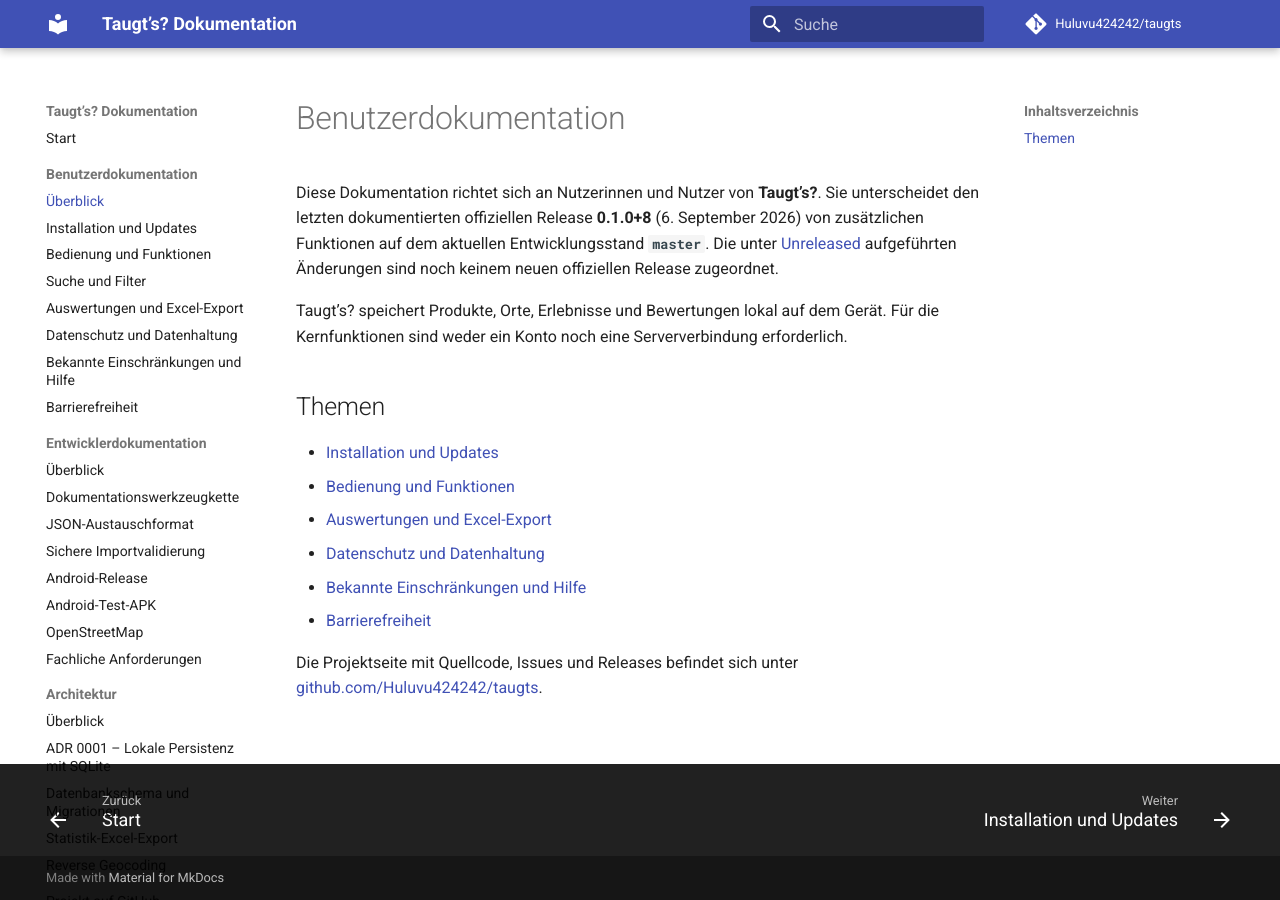
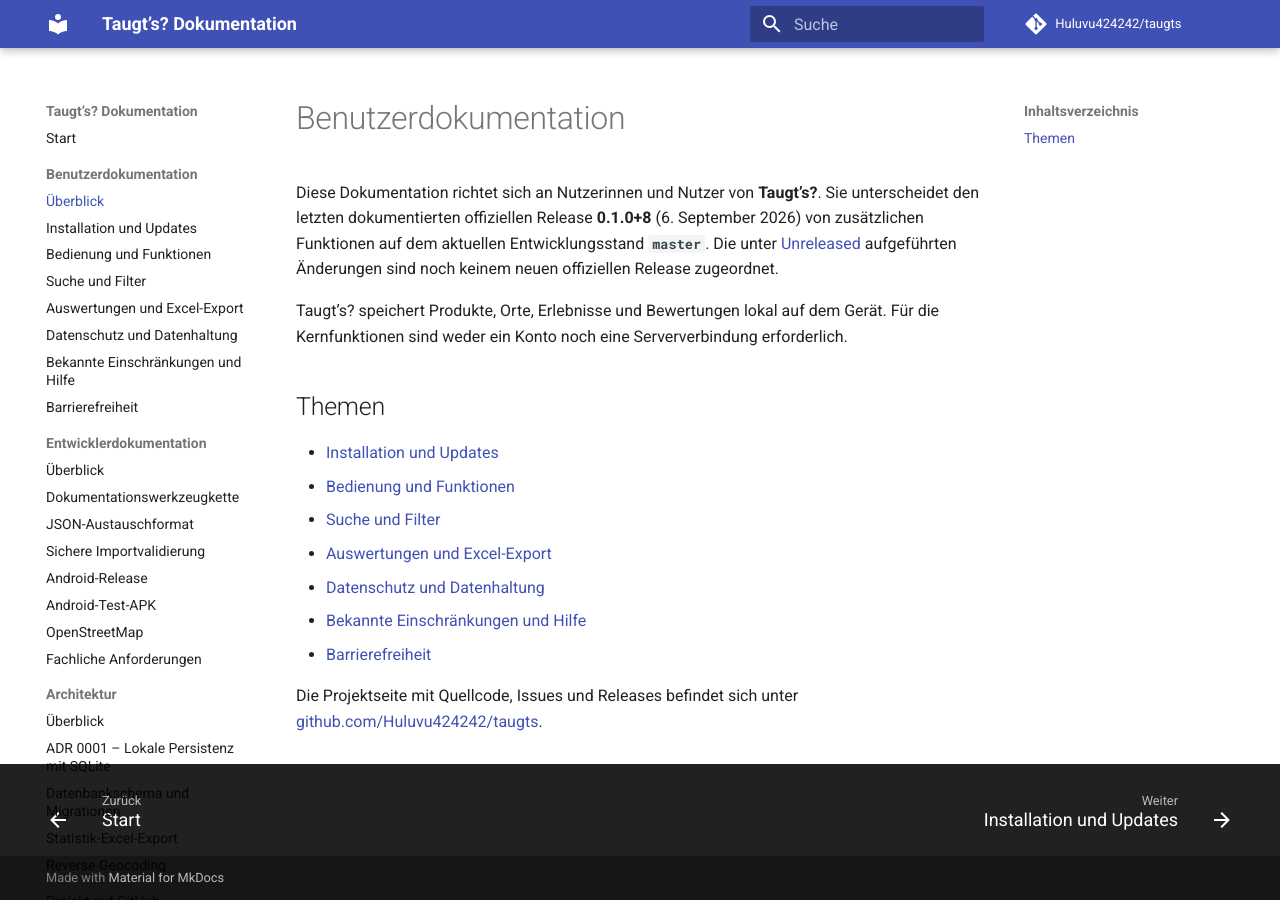
Before and after one commit to Huluvu424242/taugts, an MkDocs documentation site: the page built from docs/benutzer/index.md, in a window 1280 px wide. Built offline with MkDocs 1.6.1 and Material for MkDocs 9.7.7, drawn with Linux system fonts in a browser that asks for light colours; comment, search, counter and statistics services are not loaded.

Commit message:
docs(#232): docs/benutzer/index.md vervollständigen

```diff
--- a/docs/benutzer/index.md
+++ b/docs/benutzer/index.md
@@ -8,6 +8,7 @@ Taugt’s? speichert Produkte, Orte, Erlebnisse und Bewertungen lokal auf dem Ge
 
 - [Installation und Updates](installation.md)
 - [Bedienung und Funktionen](bedienung.md)
+- [Suche und Filter](suche-und-filter.md)
 - [Auswertungen und Excel-Export](auswertungen.md)
 - [Datenschutz und Datenhaltung](datenhaltung.md)
 - [Bekannte Einschränkungen und Hilfe](hilfe.md)
```
